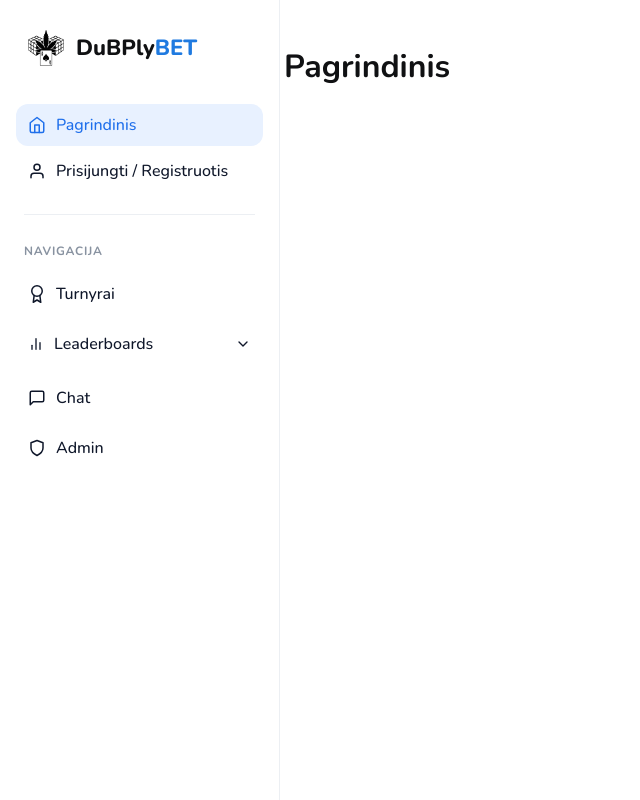
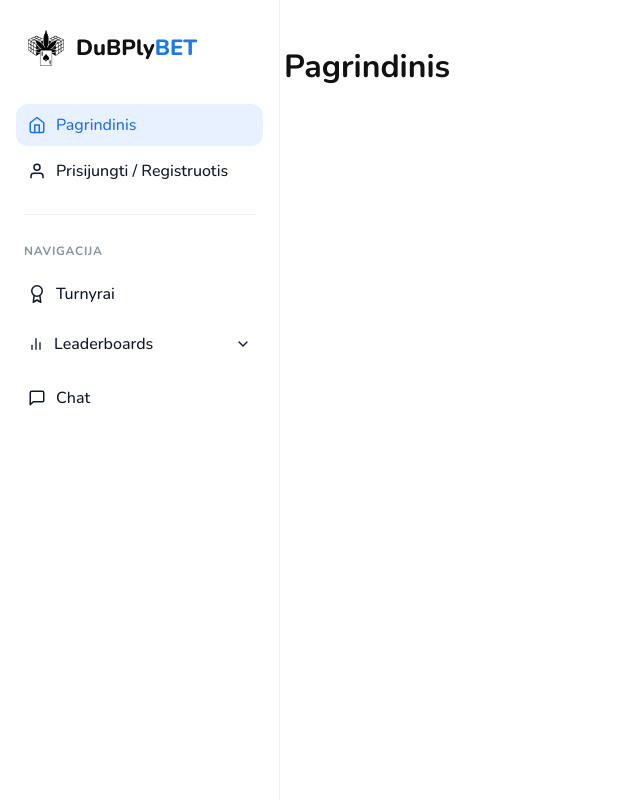
Before and after one commit to fAntomlt/dubplybet, a React (Vite) app in the folder client/: page / in a window 1280 px wide. Shown: the whole page, without its empty margins (0-640 px from the left). Built offline with nearby package versions, Linux system fonts and the light colour scheme.

Commit message:
Admin system started

```diff
--- a/client/src/App.jsx
+++ b/client/src/App.jsx
@@ -9,6 +9,7 @@ import LeaderboardsAllTime from "./pages/LeaderboardsAllTime.jsx";
 import LeaderboardsByTournament from "./pages/LeaderboardsByTournament.jsx";
 import Profile from "./pages/Profile.jsx";
 import Admin from "./pages/Admin.jsx";
+import RequireAdmin from "./routes/RequireAdmin.jsx";
 import Login from "./pages/Login.jsx";
 import Register from "./pages/Register.jsx";
 import ForgotPassword from "./pages/ForgotPassword.jsx";
@@ -34,7 +35,11 @@ function AppRoutes() {
         },
 
         { path: "/profilis", element: <Profile /> },
-        { path: "/admin", element: <Admin /> },
+        { path: "/admin", element: (
+          <RequireAdmin>
+            <Admin />
+          </RequireAdmin>
+        ) },
       ],
     },
 
--- a/client/src/components/Sidebar.jsx
+++ b/client/src/components/Sidebar.jsx
@@ -134,9 +134,11 @@ export default function Sidebar({ onOpenChat }) {
           <FiMessageSquare /> <span>Chat</span>
         </ButtonItem>
 
-        <Item to="/admin" onClick={closeIfMobile}>
-          <FiShield /> <span>Admin</span>
-        </Item>
+        {auth.user?.role === "admin" && (
+          <Item to="/admin" onClick={closeIfMobile}>
+            <FiShield /> <span>Admin</span>
+          </Item>
+        )}
 
         {auth.user && (
           <LogoutDock>
--- /dev/null
+++ b/client/src/routes/RequireAdmin.jsx
@@ -0,0 +1,20 @@
+import { useEffect, useState } from "react";
+import { Navigate, useLocation } from "react-router-dom";
+import { getAuth, subscribe } from "../store/auth";
+
+export default function RequireAdmin({ children }) {
+  const [auth, setAuth] = useState(getAuth());
+  const location = useLocation();
+
+  useEffect(() => {
+    const unsub = subscribe(setAuth);
+    return () => unsub();
+  }, []);
+
+  const role = auth?.user?.role;
+  if (role !== "admin") {
+    // redirect away if not admin
+    return <Navigate to="/" replace state={{ from: location }} />;
+  }
+  return children;
+}
```
